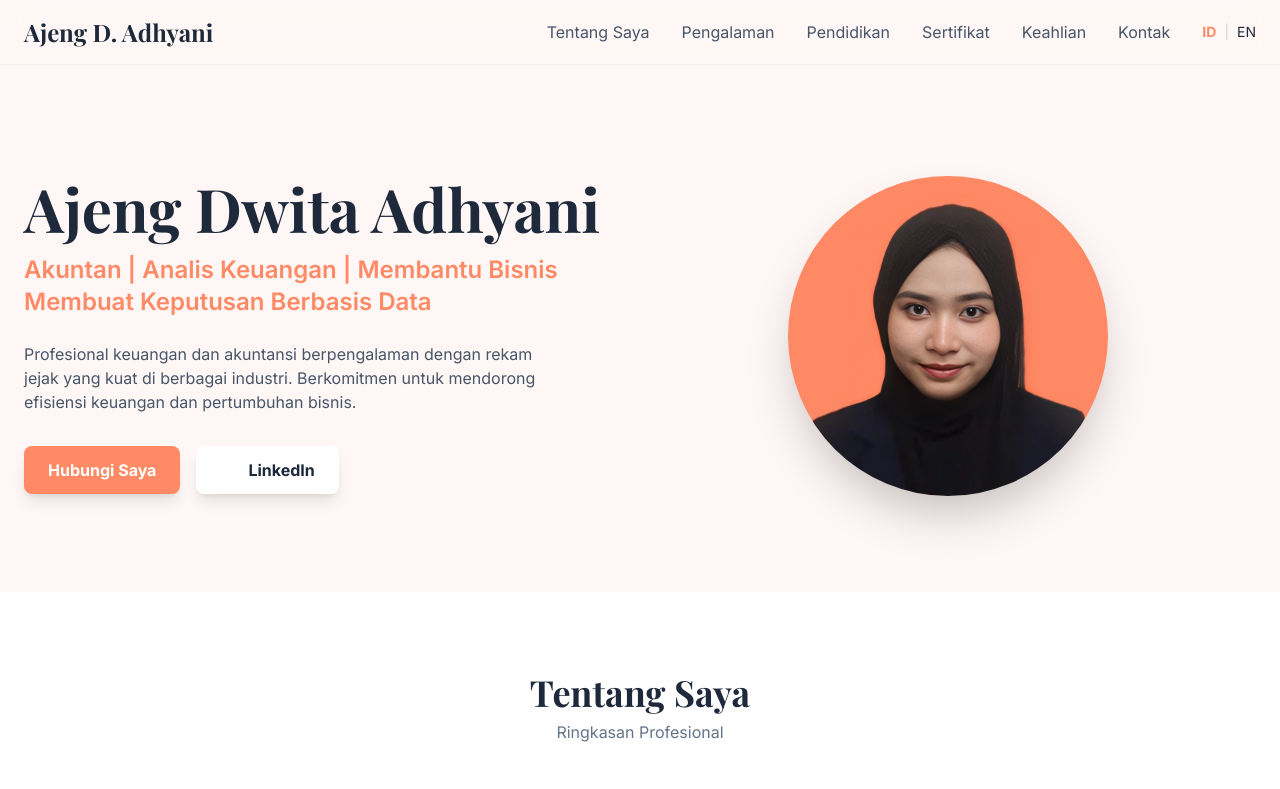
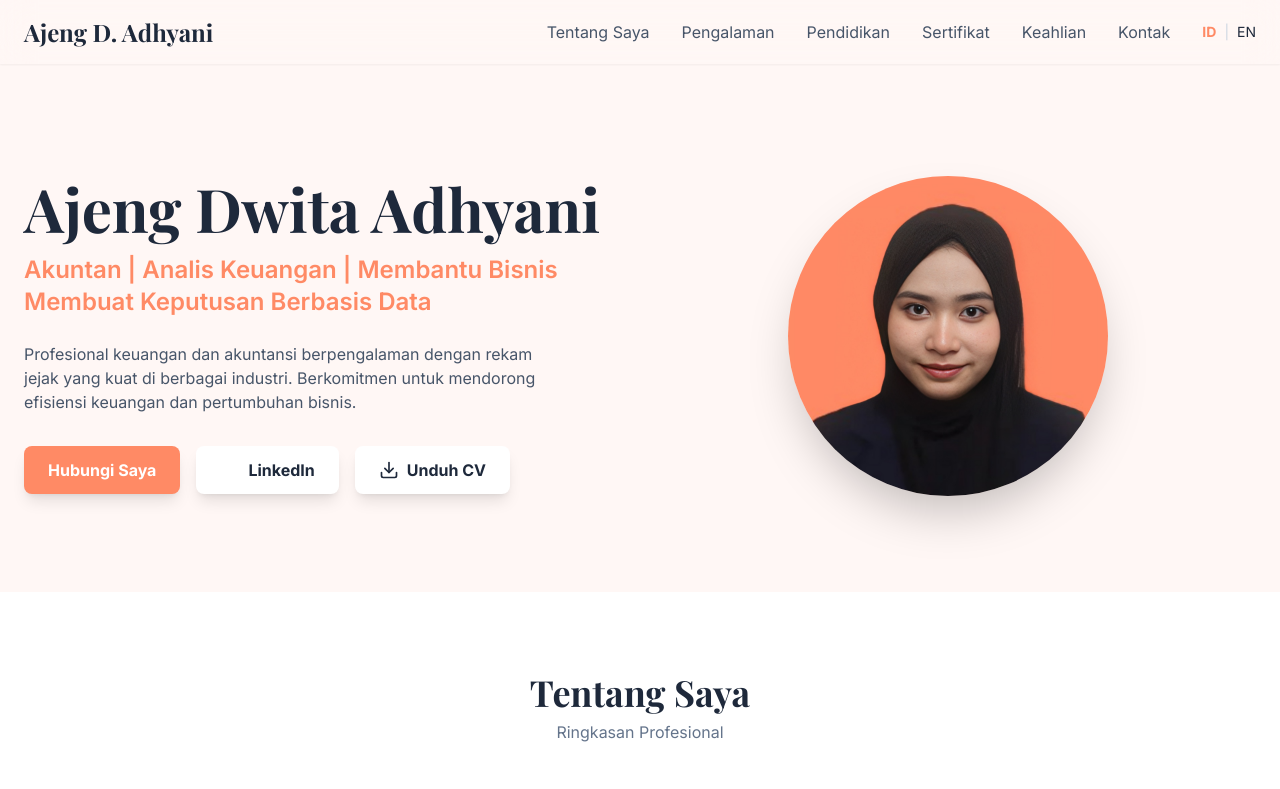
Before and after one commit to ajengdwitaadhyani/ajengdwitaadhyani.github.io, a plain HTML site: page index.html in a window 1280 px wide. Shown: the top 789 px of the page. Drawn offline with nearby package versions, Linux system fonts and the light colour scheme.

Commit message:
update download CV

```diff
--- a/index.html
+++ b/index.html
@@ -109,10 +109,13 @@
                 <p class="text-slate-600 max-w-lg mx-auto md:mx-0 mb-8" data-lang="heroDescription">
                     Profesional keuangan dan akuntansi berpengalaman dengan rekam jejak yang kuat di berbagai industri. Berkomitmen untuk mendorong efisiensi keuangan dan pertumbuhan bisnis.
                 </p>
-                <div class="flex justify-center md:justify-start space-x-4">
+                <div class="flex flex-wrap justify-center md:justify-start gap-4">
                     <a href="#contact" class="bg-peach-500 text-white font-bold py-3 px-6 rounded-lg hover:bg-peach-600 transition duration-300 shadow-lg" data-lang="heroContactBtn">Hubungi Saya</a>
                     <a href="https://www.linkedin.com/in/ajeng-dwita-adhyani-581730253/" target="_blank" class="bg-white text-slate-800 font-bold py-3 px-6 rounded-lg hover:bg-slate-100 transition duration-300 shadow-lg flex items-center">
                         <i data-lucide="linkedin" class="w-5 h-5 mr-2"></i> LinkedIn
+                    </a>
+                    <a href="./Ajeng_Dwita_Adhyani-Admin_Finance-CV.pdf" download="Ajeng Dwita Adhyani - CV.pdf" class="bg-white text-slate-800 font-bold py-3 px-6 rounded-lg hover:bg-slate-100 transition duration-300 shadow-lg flex items-center" data-lang="heroDownloadCVBtn">
+                        <!-- Content will be populated by JS -->
                     </a>
                 </div>
             </div>
@@ -258,6 +261,7 @@
                 heroSubtitle: "Akuntan | Analis Keuangan | Membantu Bisnis Membuat Keputusan Berbasis Data",
                 heroDescription: "Profesional keuangan dan akuntansi berpengalaman dengan rekam jejak yang kuat di berbagai industri. Berkomitmen untuk mendorong efisiensi keuangan dan pertumbuhan bisnis.",
                 heroContactBtn: "Hubungi Saya",
+                heroDownloadCVBtn: '<i data-lucide="download" class="w-5 h-5 mr-2"></i> Unduh CV',
                 aboutTitle: "Tentang Saya",
                 aboutSubtitle: "Ringkasan Profesional",
                 aboutDescription: "Seorang profesional keuangan dan akuntansi yang berpengalaman dengan latar belakang yang kuat dalam industri makanan, layanan kesehatan, dan serat optik. Memiliki keahlian dalam pelaporan keuangan, penganggaran, manajemen treasury, dan pengambilan keputusan berbasis data. Terampil dalam sistem akuntansi, optimalisasi proses, dan peramalan keuangan untuk meningkatkan kinerja bisnis. Mahir dalam Microsoft Excel, manajemen basis data, dan pemecahan masalah analitis. Seorang profesional yang berorientasi pada hasil dengan pola pikir strategis, berkomitmen untuk mendorong efisiensi keuangan dan pertumbuhan bisnis.",
@@ -306,6 +310,7 @@
                 heroSubtitle: "Accountant | Financial Analyst | Helping Businesses Make Data-Driven Decisions",
                 heroDescription: "Experienced finance and accounting professional with a strong track record across various industries. Committed to driving financial efficiency and business growth.",
                 heroContactBtn: "Contact Me",
+                heroDownloadCVBtn: '<i data-lucide="download" class="w-5 h-5 mr-2"></i> Download CV',
                 aboutTitle: "About Me",
                 aboutSubtitle: "Professional Summary",
                 aboutDescription: "An experienced finance and accounting professional with a strong background in the food, health services, and fiber optics industries. Expertise in financial reporting, budgeting, treasury management, and data-driven decision-making. Skilled in accounting systems, process optimization, and financial forecasting to enhance business performance. Proficient in Microsoft Excel, database management, and analytical problem-solving. A results-driven professional with a strategic mindset, committed to driving financial efficiency and business growth.",
```
Also changed, not shown: 2 other files.
